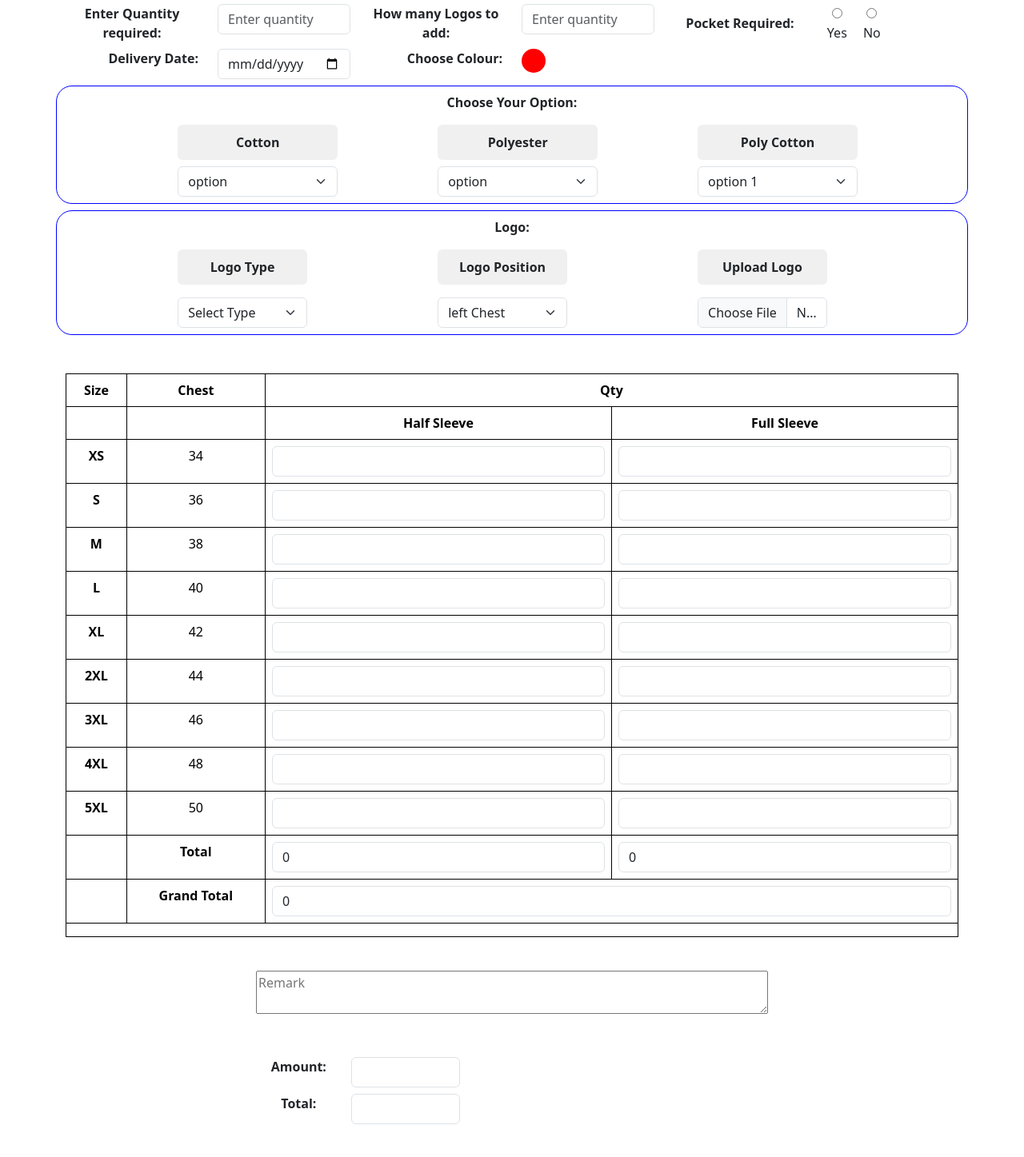
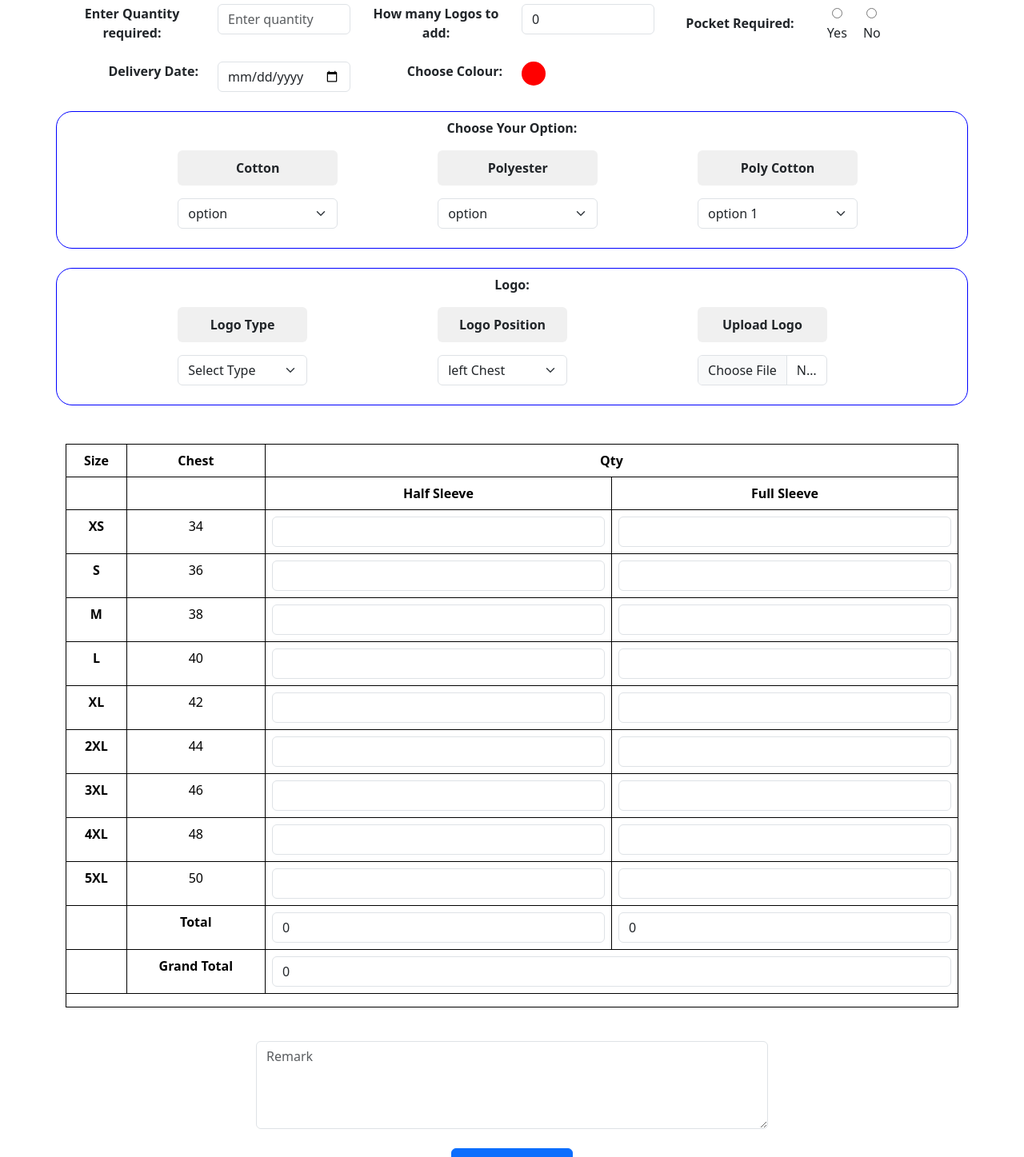
Before and after one commit to SumeshS03/Group-T-shirt, a React (Create React App) app: page /sumesh/grouptshirt/productdetail/1 in a window 1280 px wide. Shown: the part 960-2407 px from the top of the page at 80% size. Built offline with nearby package versions, Linux system fonts and the light colour scheme.

Commit message:
added form validation

```diff
--- a/src/pages/Newdesign.jsx
+++ b/src/pages/Newdesign.jsx
@@ -43,8 +43,7 @@ import Button from 'react-bootstrap/Button';
 const Shopcontentproduct = () => {
   const [activeTab, setActiveTab] = useState("product");
   const [showColors, setShowColors] = useState(false);
-  // const [showColorList, setShowColorList] = useState(colors[0]);
-  // const [selectedColors, setSelectedColors] = useState([]);
+
 const [showColorList, setShowColorList] = useState(false);
 const colors = ["red", "blue", "green", "yellow", "black", "purple"];
 const [selectedColor, setSelectedColor] = useState(['#ff0000', '#00ff00']);
@@ -91,10 +90,7 @@ const addSelectedColor = () => {
 
   const numbers = Array.from({ length: 2000 }, (_, i) => i + 10);
 
-  // const [colors] = useState([
-  //   '#ff0000', '#00ff00', '#0000ff', '#ffff00',
-  //   '#ff00ff', '#00ffff', '#ffffff', '#000000'
-  // ]);
+
   const handleSelect = (num) => {
     setSelectedNumber(num);
     setShowDropdown(false);
@@ -170,22 +166,7 @@ const addSelectedColor = () => {
     // Add more sample items
   ];
 
-  // const currentPath = location.pathname;
-  // const selectedBox = pathToTitleMap[currentPath] || "T-Shirts";
 
-
-
-
-
-  // const filteredItems = allProducts.filter(item => item.category === selectedCategory);
-  // const startIndex = currentPage * itemsPerPage;
-  // const endIndex = startIndex + itemsPerPage;
-  // const visibleItems = filteredItems.slice(startIndex, endIndex);
-
-
-  // const handleClick = (item) => {
-  //   navigate(item.path);
-  // };
 
 
 
@@ -196,18 +177,11 @@ const addSelectedColor = () => {
 
   const selectedBox = selectedCategory;
 
-  // const handleTabClick = (tab, path) => {
-  //   setActiveTab(tab);
-  //   navigate(path);
-  // };
 
 
 
-  // useEffect(() => {
-  //   if (location.pathname === "/product") setActiveTab("product");
-  //   else if (location.pathname === "/newdesign") setActiveTab("new");
-  //   else if (location.pathname === "/stock") setActiveTab("stock");
-  // }, [location.pathname]);
+
+
 
 
   useEffect(() => {
@@ -218,17 +192,7 @@ const addSelectedColor = () => {
   }, [location.pathname]);
 
 
-  // const getActiveTab = () => {
-  //   if (location.pathname === "/product") return "product";
-  //   if (location.pathname === "/newdesign") return "new";
-  //   if (location.pathname === "/stock") return "stock";
-  //   return "";
-  // };
 
-  // const activeTab = getActiveTab();
-
-
-  // const [productRows, setProductRows] = useState([]);
 
   const handleAddProduct = () => {
     setProductRows(prevRows => [...prevRows, { ...defaultRow }]);
@@ -246,6 +210,12 @@ const addSelectedColor = () => {
   };
 
   const [productRows, setProductRows] = useState([defaultRow]);
+  const [quantity, setQuantity] = useState('');
+  const [name, setName] = useState('');
+  const [phone, setPhone] = useState('');
+  const [address, setAddress] = useState('');
+  const [submitted, setSubmitted] = useState(false);
+  const [errors, setErrors] = useState({});
 
 
   const [visibleSizeCount, setVisibleSizeCount] = useState(1);
@@ -265,36 +235,47 @@ const addSelectedColor = () => {
     }));
   };
 
+  const validate = () => {
+    const newErrors = {};
+    if (!previewImage) newErrors.previewImage = 'Please upload an image';
+    if (!quantity) {
+      newErrors.quantity = 'Quantity is required';
+    } else if (isNaN(quantity)) {
+      newErrors.quantity = 'Quantity must be a number';
+    } else if (parseInt(quantity) <= 15) {
+      newErrors.quantity = 'Quantity must be greater than 15';
+    }
+    if (isNaN(quantity)) newErrors.quantity = 'Quantity must be a number';
+    if (!name) newErrors.name = 'Name is required';
+    if (!phone) newErrors.phone = 'Phone number is required';
+    if (!/^\d{10}$/.test(phone)) newErrors.phone = 'Phone number must be 10 digits';
+    if (!address) newErrors.address = 'Address is required';
+    return newErrors;
+  };
 
 
-  // const [productRows, setProductRows] = useState([
-  //   {
-  //     colors: ['#ff0000', '#00ff00'], // example colors
-  //     activeColorIndex: 0,
-  //     showColorList: false,
-  //     selectedQuantity: 1,
-  //     showDropdown: false,
-  //     selectedType: 'Print',
-  //     selectedSize: 'M',
-  //     showSizes: false,
-  //   },
-  // ]);
+
+  const handleSubmit = (e) => {
+    e.preventDefault();
+    // console.log("test");
+
+    const validationErrors = validate();
+    if (Object.keys(validationErrors).length > 0) {
+      setErrors(validationErrors);
+      setSubmitted(false);
+    } else {
+      setErrors({});
+      console.log({ previewImage, quantity, name, phone, address });
+      setSubmitted(true);
+    }
+  };
 
 
-  // const handleAddProduct = () => {
-  //   setProductRows([
-  //     ...productRows,
-  //     {
-  //       selectedColors: [],
-  //       selectedNumber: null,
-  //       selectedSize: null,
-  //       selectedType: null,
-  //       showColorList: false,
-  //       showDropdown: false,
-  //       showSizes: false,
-  //     },
-  //   ]);
-  // };
+
+
+
+
+
  const [previewImage, setPreviewImage] = useState(null);
  const handleImageChange= (e) =>{
   const file= e.target.files[0];
@@ -302,7 +283,6 @@ const addSelectedColor = () => {
     setPreviewImage(URL.createObjectURL(file));
   }
  }
-
 
 
 
@@ -421,26 +401,40 @@ const addSelectedColor = () => {
               </span>
             </h1>
 
+            <form onSubmit={handleSubmit}>
       <div className="container d-flex justify-content-center align-items-center mt-5">
         <div className="upload-newdeisgn-box text-center">
           <label className="upload-button">
             <RiUpload2Fill className="uplode-icon" />
             <span>Upload File</span>
-          <input type="file" accept="image/*" onChange={handleImageChange} style={{ display: "none" }} />
+            <input
+              type="file"
+              accept="image/*"
+              onChange={handleImageChange}
+              style={{ display: 'none' }}
+            />
           </label>
           {previewImage && (
             <div className="mt-3">
               <img src={previewImage} alt="Preview" className="preview-image" />
             </div>
           )}
+          {errors.previewImage && <div className="text-danger mt-2">{errors.previewImage}</div>}
         </div>
       </div>
+
       <div className="container d-flex flex-column justify-content-center align-items-center mt-5 w-50 enter-quality-box">
         <h1 className="h4">Enter Quantity Required</h1>
         <input
-      type="text"
+          type="number"
           className="Enter-Quantity-Required mt-2"
-      ></input>
+          value={quantity}
+          onChange={(e) => {
+            const value = e.target.value;
+            setQuantity(value);
+          }}
+        />
+        {errors.quantity && <div className="text-danger mt-2">{errors.quantity}</div>}
       </div>
 
       <div className="container d-flex flex-column justify-content-center align-items-center mt-5 w-50 enter-quality-box">
@@ -449,21 +443,47 @@ const addSelectedColor = () => {
           type="text"
           className="Enter-Quantity-Required mt-2 w-50"
           placeholder="Name"
-      ></input>
+          value={name}
+          onChange={(e) => {
+            const value = e.target.value;
+            if (/^[a-zA-Z\s]*$/.test(value)) {
+              setName(value);
+            }
+          }}
+        />
+        {errors.name && <div className="text-danger mt-2">{errors.name}</div>}
+
         <input
           type="text"
           className="Enter-Quantity-Required mt-2 w-50"
           placeholder="Phone Number"
-      ></input>
+          value={phone}
+          onChange={(e) => setPhone(e.target.value)}
+        />
+        {errors.phone && <div className="text-danger mt-2">{errors.phone}</div>}
+
         <input
           type="text"
           className="Enter-Quantity-Required mt-2 w-50"
-      placeholder="Name"
-      ></input>
-
+          placeholder="Address"
+          value={address}
+          onChange={(e) => setAddress(e.target.value)}
+        />
+        {errors.address && <div className="text-danger mt-2">{errors.address}</div>}
       </div>
 
-    <Button className="mb-4 new-sent-btn">Send</Button>
+      <div className="d-flex justify-content-center mt-4">
+        <Button type="submit" className="mb-4 new-sent-btn">
+          Send
+        </Button>
+      </div>
+
+      {submitted && (
+        <div className="text-success text-center mb-4">
+          <strong>*You will get a call from our production team</strong>
+        </div>
+      )}
+    </form>
 
 
 
--- a/src/pages/Productdetail.jsx
+++ b/src/pages/Productdetail.jsx
@@ -162,14 +162,14 @@ const Productdetail = () => {
   };
 
 
-  useEffect(() => {
+  // useEffect(() => {
 
-    if((enteredQty && parseInt(enteredQty) !== grandTotal) || (!enteredQty ==grandTotal) )  {
-      setQuantityError("Entered quantity does not match the grand total.");
-    } else {
-      setQuantityError('');
-    }
-  }, [enteredQty, grandTotal]);
+  //   if((enteredQty && parseInt(enteredQty) !== grandTotal) || (!enteredQty ==grandTotal) )  {
+  //     setQuantityError("Entered quantity does not match the grand total.");
+  //   } else {
+  //     setQuantityError('');
+  //   }
+  // }, [enteredQty, grandTotal]);
 
 
 
@@ -185,15 +185,105 @@ const Productdetail = () => {
                 { id: 5, image: shopimage,imageone:shopimage,imagetwo:qualityshirt, label: "V Neck", price: 319,sizes: {XS:2,S: 5,M: 15,L: 4,X: 2,XL: 1,'2XL': 3, '3XL': 2, '4XL': 1, '5XL': 0} },
                 { id: 6, image: shopimage,imageone:shopimage,imagetwo:qualityshirt, label: "V Neck", price: 319,sizes: {XS:2,S: 5,M: 3,L: 4,X: 41,XL: 1,'2XL': 3, '3XL': 2, '4XL': 1, '5XL': 0} },
               ];
-    const [quantity, setQuantity] = useState('');
+    // const [quantity, setQuantity] = useState('');
+    const [logoCount, setLogoCount] = useState(0);
+    const [visibleLogos, setVisibleLogos] = useState(1);
+    const [uploadedImages, setUploadedImages] = useState({});
+    const [remark, setRemark] = useState('');
+    const [qtyError, setQtyError] = useState('');
+    const [formErrors, setFormErrors] = useState({});
+    const [pocketRequired, setPocketRequired] = useState('');
+    const [deliveryDate, setDeliveryDate] = useState('');
+    const [selectedCotton, setSelectedCotton] = useState('');
+    const [selectedPolyester, setSelectedPolyester] = useState('');
+    const [selectedPolyCotton, setSelectedPolyCotton] = useState('');
+    const [logoType, setLogoType] = useState('');
+    const [logoPosition, setLogoPosition] = useState('');
+
+    // const handleLogoCountChange = (e) => {
+    //   const value = parseInt(e.target.value, 10);
+    //   setLogoCount(value > 0 ? value : 0);
+    //   setVisibleLogos(1); // Reset to show the first one
+    // };
+
+    // const handleSubmit = (e) => {
+    //   e.preventDefault();
+    //   // Collect form data and process it
+    //   console.log('Form Submitted');
+    //   console.log('Remark:', remark);
+    // };
 
 
-    // const totalAvailable = products.reduce((total, product) => {
-    //             return total + Object.values(product.sizes).reduce((sum, qty) => sum + qty, 0);
 
-    //           }, 0);
-    // console.log("Available stock:", totalAvailable);
-  // You can fetch the product by ID or use local data
+    // console.log("Component rendered");
+
+    console.log("render")
+
+    const handleSubmit = (e) => {
+      console.log("render")
+      e.preventDefault();
+      const newErrors = {};
+      console.log("test")
+
+      // Quantity validation
+      if (!enteredQty) {
+        newErrors.enteredQty = 'Quantity is required';
+      } else if (isNaN(enteredQty)) {
+        newErrors.enteredQty = 'Quantity must be a number';
+      } else if (parseInt(enteredQty) < 15) {
+        newErrors.enteredQty = 'Minimum quantity should be 15';
+        console.log(enteredQty)
+      }
+
+      // Logo count validation
+      if (!logoCount) {
+        newErrors.logoCount = 'Logo count is required';
+      } else if (isNaN(logoCount)) {
+        newErrors.logoCount = 'Logo count must be a number';
+      } else if (parseInt(logoCount) < 1) {
+        newErrors.logoCount = 'Logo count must be at least 1';
+      }
+
+      // Pocket required validation
+      if (!pocketRequired) {
+        newErrors.pocketRequired = 'Pocket selection is required';
+      }
+
+      // Delivery date validation
+      if (!deliveryDate) {
+        newErrors.deliveryDate = 'Delivery date is required';
+      }
+
+      // Quantity match validation
+      if (parseInt(enteredQty) !== grandTotal) {
+        newErrors.quantityMatch = 'Total quantities must match entered quantity';
+      }
+
+      setFormErrors(newErrors);
+
+      if (Object.keys(newErrors).length === 0) {
+        const formData = {
+
+          quantity: enteredQty,
+          logoCount: logoCount,
+          pocketRequired: pocketRequired,
+          deliveryDate: deliveryDate,
+          halfSleeveQuantities: halfSleeve,
+          fullSleeveQuantities: fullSleeve,
+          totalHalfSleeve: totalHalf,
+          totalFullSleeve: totalFull,
+          grandTotal: grandTotal,
+          remark: remark,
+          logoTwo: uploadedImagetwo,
+
+        };
+        console.log('Form submitted:', formData);
+      }
+    };
+
+
+
+
   const product = products.find((p) => p.id === parseInt(id));
   const [selectedImage, setSelectedImage] = useState(product.image);
 
@@ -208,6 +298,7 @@ const Productdetail = () => {
 
 
   if (!product) return <h2>Product not found</h2>;
+
 
 
 
@@ -366,48 +457,65 @@ const responsive = {
 
 
     </div>
+<form onSubmit={handleSubmit}>
     <div className="container mt-5">
-      <div className="row ">
+      <div className="row mb-4 ">
       <label className="fs-6 fw-bold col-2 d-flex align-items-center justify-content-center">Enter Quantity required:</label>
 <div className="col-lg-2">
   <input
     type="number"
-
-          className="form-control"
+    min="15"
+    className={`form-control ${formErrors.enteredQty ? 'is-invalid' : ''}`}
     placeholder="Enter quantity"
-          min="1"
     value={enteredQty}
     onChange={(e) => setEnteredQty(e.target.value)}
+  />
+  {formErrors.enteredQty && (
+  <div className="text-danger mt-1">{formErrors.enteredQty}</div>
+)}
+</div>
 
-
-
-
-
-
-
-          ></input>
-        </div>
         <label className="fs-6 fw-bold col-2 d-flex align-items-center justify-content-center">How many Logos to add:</label>
         <div className="col-lg-2">
           <input
           type="number"
-          // min='0'
-          className="form-control"
+          min='1'
+
+           className={`form-control ${formErrors.logoCount ? 'is-invalid' : ''}`}
           placeholder="Enter quantity"
+          value={logoCount}
+          onChange={(e) => setLogoCount(e.target.value)}
           ></input>
+          {formErrors.logoCount && (
+          <div className="text-danger mt-1">{formErrors.logoCount}</div>
+          )}
         </div>
+
         <label className="fs-6 fw-bold col-2 d-flex align-items-center justify-content-center">Pocket Required:</label>
+
         <div className="col-1 d-flex justify-content-center align-items-center gap-3">
+        {formErrors.pocketRequired && (
+       <div className="text-danger mt-1">{formErrors.pocketRequired}</div>
+        )}
 
           <div>
-         <input type="radio" id="yes1" name="option" />
-         <label htmlFor="yes1">Yes</label>
+          <input type="radio" id="yes" name="pocketRequired" value="yes"
+          checked={pocketRequired === 'yes'}
+          onChange={(e) => setPocketRequired(e.target.value)} />
+          <label htmlFor="yes">Yes</label>
          </div>
          <div>
-         <input type="radio" id="yes1" name="option" />
-         <label htmlFor="yes1">No</label>
+         <input type="radio" id="no" name="pocketRequired" value="no"
+         checked={pocketRequired === 'no'}
+         onChange={(e) => setPocketRequired(e.target.value)} />
+        <label htmlFor="no">No</label>
          </div>
+
         </div>
+         {formErrors.pocketRequired && (
+        <div className="text-danger mt-1">{formErrors.pocketRequired}</div>
+          )}
+
       </div>
 
       {/* <div className="row mt-2 ">
@@ -425,15 +533,19 @@ const responsive = {
         </div>
       </div> */}
 
-      <div className="row mt-2">
+      <div className="row mt-2 mb-4">
         <label className="fs-6 fw-bold col-2 text-end ">Delivery Date:</label>
         <div className="col-lg-2">
           <input
           type="date"
           // min='0'
           className="form-control"
-          placeholder="Enter quantity"
+          value={deliveryDate}
+          onChange={(e) => setDeliveryDate(e.target.value)}
           ></input>
+          {formErrors.deliveryDate && (
+         <div className="text-danger mt-1">{formErrors.deliveryDate}</div>
+          )}
         </div>
         <label className="fs-6 fw-bold col-2 text-end">Choose Colour:</label>
         <div className="col-lg-3 d-flex flex-column align-items-start">
@@ -442,15 +554,8 @@ const responsive = {
 
         </div>
       </div>
-      {/* <div className="row mt-2">
-        <label className="fs-6 fw-bold col-2 d-flex align-items-center justify-content-center">Choose Colour:</label>
-        <div className="col-lg-3 d-flex flex-column align-items-start">
-        <input  type="color" id="favcolor" name="favcolor" value={color} onChange={(e) => setColor(e.target.value)}
-        className="form-control-color rounded-color"></input>
 
-        </div>
-      </div> */}
-      <div className="row mt-2 pt-2 pb-2 chooseoption-box   ">
+      <div className="row mt-2 pt-2 pb-4 chooseoption-box mb-4   ">
         <div>
 
         <label className="fs-6 fw-bold  d-flex align-items-center justify-content-center text-center mb-3">Choose Your Option:</label>
@@ -458,7 +563,7 @@ const responsive = {
         <div className="d-flex justify-content-evenly">
         <div className="col-lg-2 ">
           <div className="cotton-dropdown">
-          <label onClick={polycottoggle} className="dropdown-label w-100 fw-bold fs-6">Cotton</label>
+          <label onClick={polycottoggle} className="dropdown-label w-100 fw-bold fs-6 mb-2">Cotton</label>
           <select className="form-select mt-2">
         <option value="">option </option>
         <option value="printed">option 1</option>
@@ -476,7 +581,7 @@ const responsive = {
         </div>
         <div className="col-lg-2">
           <div className="cotton-dropdown">
-          <label onClick={polytoggle} className="dropdown-label w-100 fw-bold fs-6">Polyester</label>
+          <label onClick={polytoggle} className="dropdown-label w-100 fw-bold fs-6 mb-2">Polyester</label>
           <select className="form-select mt-2">
         <option value="">option </option>
         <option value="printed">option 1</option>
@@ -494,7 +599,7 @@ const responsive = {
         </div>
         <div className="col-lg-2">
           <div className="cotton-dropdown">
-          <label onClick={toggleOptions} className="dropdown-label w-100 fw-bold fs-6">Poly Cotton</label>
+          <label onClick={toggleOptions} className="dropdown-label w-100 fw-bold fs-6 mb-2">Poly Cotton</label>
           <select className="form-select mt-2">
         <option value="">option 1</option>
         <option value="printed">option 2</option>
@@ -516,7 +621,7 @@ const responsive = {
 
 
 
-      <div className="row mt-2 pt-2 pb-2 chooseoption-box ">
+      <div className="row mt-2 pt-2 pb-4 chooseoption-box ">
         <div>
         <label className=" fs-6 fw-bold  d-flex align-items-center justify-content-center text-center mb-3">Logo:</label>
         </div>
@@ -632,6 +737,7 @@ const responsive = {
 
     </div>
 
+
     <div className="container mt-5 d-flex justify-content-center align-items-center ">
       <div className="custom-scroll-x">
     <table className="table table-bordered text-center w-100">
@@ -713,8 +819,8 @@ const responsive = {
         </tr>
         <tr>
     <td colSpan="4">
-      {quantityError && (
-        <div className="text-danger fw-bold mt-2">{quantityError}</div>
+    {formErrors.quantityMatch && (
+  <div className="text-danger fw-bold mt-2">{formErrors.quantityMatch}</div>
 )}
     </td>
   </tr>
@@ -724,7 +830,21 @@ const responsive = {
     </div>
 
     </div>
-    <textarea className="w-50" placeholder="Remark"></textarea>
+    <div className="d-flex justify-content-center mt-4">
+    <textarea
+      className="form-control w-50"
+      placeholder="Remark"
+      rows="4"
+      value={remark}
+      onChange={(e) => setRemark(e.target.value)}
+    ></textarea>
+  </div>
+  <div className="d-flex justify-content-center mt-4">
+  <button type="submit" className="btn btn-primary px-5" >
+  Submit
+</button>
+  </div>
+</form>
 
     <div className="container w-50 mt-5">
       <div className="row">
--- a/src/pages/Productpage.jsx
+++ b/src/pages/Productpage.jsx
@@ -34,6 +34,7 @@ import { HiOutlineMailOpen } from "react-icons/hi";
 import { IoLocationOutline } from "react-icons/io5";
 import { FaCircleChevronLeft } from "react-icons/fa6";
 import { FaCircleChevronRight } from "react-icons/fa6";
+import Hoodiesone from "../images/Hoodie1.png"
 
 const Shopcontentproduct = () => {
   const [activeTab, setActiveTab] = useState("product");
@@ -93,7 +94,7 @@ const addSelectedColor = () => {
   };
 
   const tshirtItems = [
-    { id: 1, image: qualityshirt, title: "Normal T-Shirts" },
+    { id: 1, image: Hoodiesone, title: "Normal T-Shirts" },
     { id: 2, image: qualityshirt, title: "Full Color T-Shirts" },
     { id: 3, image: qualityshirt, title: "Line T-Shirts" },
     { id: 4, image: qualityshirt, title: "Double Line T-Shirts" },
--- a/src/pages/Shopcontentproduct.jsx
+++ b/src/pages/Shopcontentproduct.jsx
@@ -30,6 +30,7 @@ import { IoLocationOutline } from "react-icons/io5";
 import Carousel from 'react-multi-carousel';
 import 'react-multi-carousel/lib/styles.css';
 import Button from 'react-bootstrap/Button';
+import Hoodiesone from "../images/Hoodie1.png"
 
 
 const Shopcontentproduct = () => {
@@ -45,7 +46,7 @@ const Shopcontentproduct = () => {
     }, [location.pathname]);
 
 const products = [
-                { id: 1, image: qualityshirt,sizes: {XS:2,S: 5,M: 4,L: 4,X: 2,XL: 1,'2XL': 3, '3XL': 2, '4XL': 1, '5XL': 0} },
+                { id: 1, image: Hoodiesone,sizes: {XS:2,S: 5,M: 4,L: 4,X: 2,XL: 1,'2XL': 3, '3XL': 2, '4XL': 1, '5XL': 0} },
                 { id: 2, image: qualityshirt,sizes: {XS:2,S: 5,M: 3,L: 1,X: 2,XL: 1,'2XL': 3, '3XL': 2, '4XL': 1, '5XL': 0} },
                 { id: 3, image: qualityshirt,sizes: {XS:2,S: 2,M: 3,L: 4,X: 2,XL: 1,'2XL': 3, '3XL': 2, '4XL': 1, '5XL': 0} },
                 { id: 4, image: qualityshirt,sizes: {XS:2,S: 5,M: 3,L: 1,X: 2,XL: 1,'2XL': 3, '3XL': 2, '4XL': 1, '5XL': 0} },
--- a/src/pages/Stockpage.css
+++ b/src/pages/Stockpage.css
@@ -10,8 +10,8 @@
     height: 100%;
     width: 100%;
     object-fit: cover;
-    object-position: top;
-    object-fit: contain;
+    /* object-position: top;
+    object-fit: contain; */
 
   }
 
```
Also changed, not shown: robots.txt (added), src/images/Hoodie1.png (added). Lines whose indentation alone changed are shown as unchanged.
